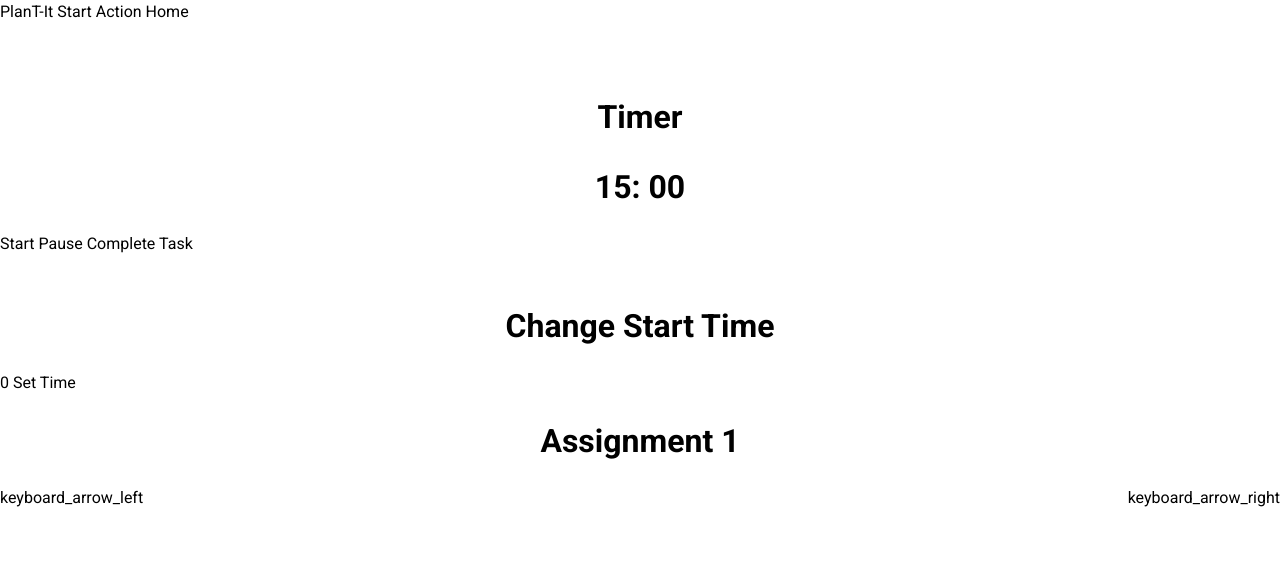
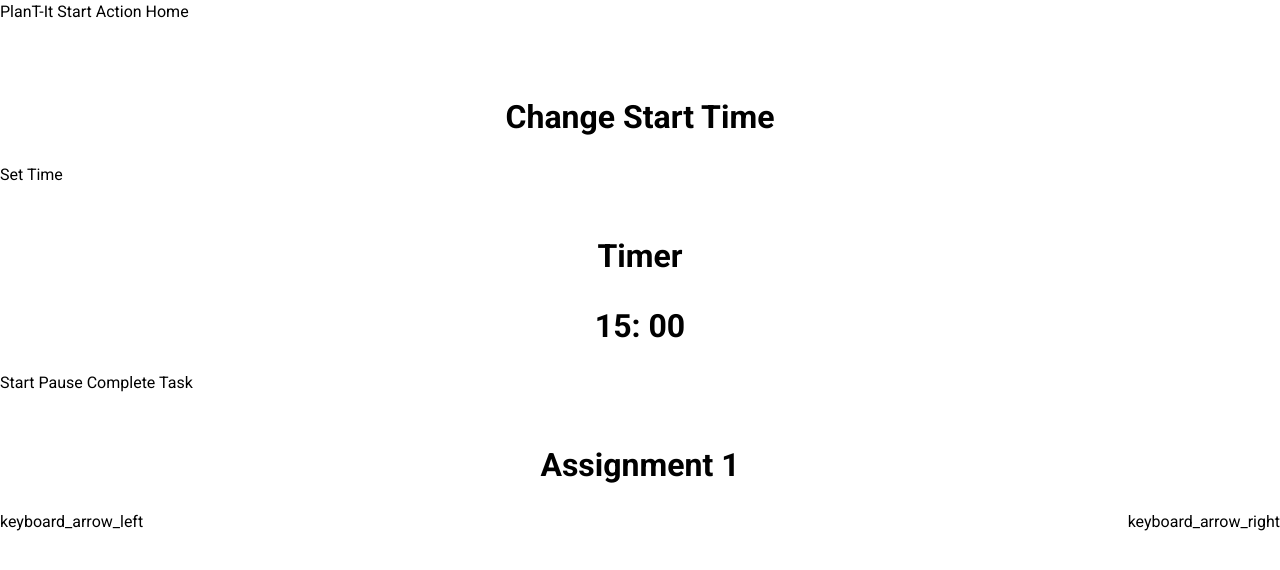
Before and after one commit to plant-it-for-class/plant-it, a plain HTML site: page start_task.html in a window 1280 px wide. Drawn offline with nearby package versions, Linux system fonts and the light colour scheme.

Commit message:
Small changes

```diff
--- a/start_task.html
+++ b/start_task.html
@@ -23,6 +23,20 @@
            <br><br>
            <v-flex sm3 offset-xs1>
              <v-card>
+               <v-flex sm1 sm8 offset-sm2>
+                 <h1>Change Start Time</h1>
+                 <v-text-field v-model="time" type="number" placeholder="Add Time">
+                 {{ time }}
+                  </v-text-field>
+                </v-flex>
+                <v-flex sm1>
+                  <v-btn @click="setTime()"> Set Time</v-btn>
+                </v-flex>
+             </v-card>
+
+             <br><br>
+
+             <v-card>
                <h1>Timer</h1>
                <h1 v-if="this.clicked && this.curMin >= 0 && this.curSec >= 0">{{ curMin }}:
                  <span v-if="curSec < 10">{{curSec}}0 </span>
@@ -42,18 +56,6 @@
              </v-card>
 
              <br><br>
-
-             <v-card>
-               <v-flex sm1 sm8 offset-sm2>
-                 <h1>Change Start Time</h1>
-                 <v-text-field v-model="time" type="number">
-                 {{ time }}
-                  </v-text-field>
-                </v-flex>
-                <v-flex sm1>
-                  <v-btn @click="setTime()"> Set Time</v-btn>
-                </v-flex>
-             </v-card>
            </v-flex>
 
             <v-flex xs12 sm6 offset-sm1>
@@ -138,7 +140,7 @@
         tempSec: 0,
         clicked: false,
         done: false,
-        time: 0
+        time: ''
 
       },
       methods: {
```
Also changed, not shown: index.html (+4 -2 lines).
